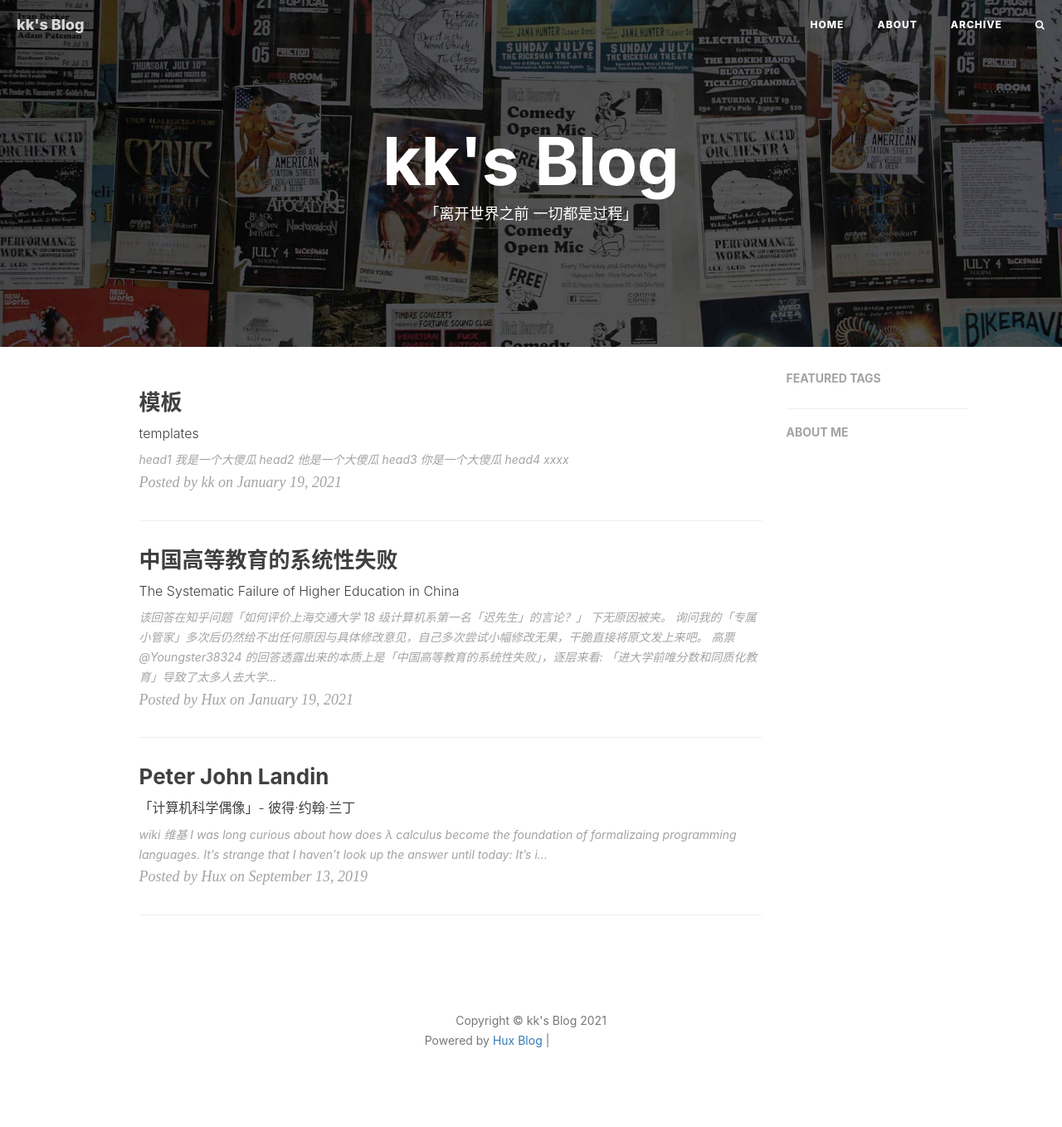
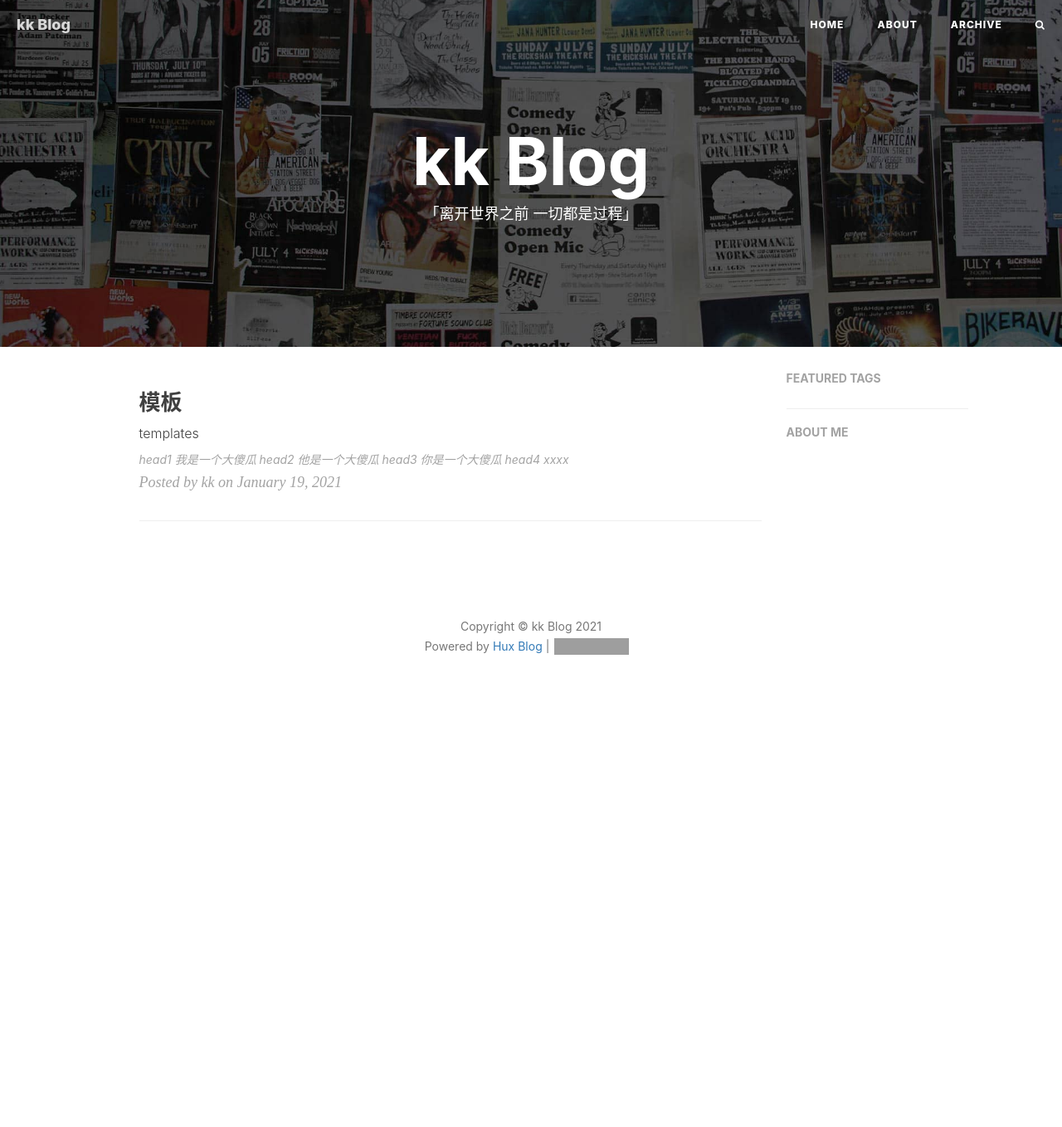
Before and after one commit to sjtukk/sjtukk.github.io, a Jekyll site: the page built from index.html, in a window 1280 px wide. Shown: the whole page at 83% size. Built offline with Jekyll 4.4.1, drawn with Linux system fonts in a browser that asks for light colours; nearby versions of some CDN libraries; the list of posts is cut into pages by our own code; comment, search, counter and statistics services are not loaded; after the commit the page ends 900 px from its top, so only the background shows below that; part of the change alters nothing that is shown; grey boxes are pictures that could not be loaded.

Commit message:
更新模板

```diff
--- a/_config.yml
+++ b/_config.yml
@@ -1,9 +1,9 @@
 # Site settings
-title: kk's Blog
-SEOTitle: kk's Blog
+title: kk Blog
+SEOTitle: Blog
 header-img: img/home-bg.jpg
 email: 976911453@qq.com
-description: "关于程序与设计、黑客与画家 | 黄玄，Web & Mobile Lover，Software Engineer，UX Designer | 这里是 @Hux黄玄 的个人博客，与你一起发现更大的世界。"
+description: "我的博客"
 keyword: "java, c++"
 url: "https://kk.github.io"              # your host, for absolute URL
 baseurl: ""                             # for example, '/blog' if your blog hosted on 'host/blog'
@@ -71,8 +71,8 @@ kramdown:
 # ba_track_id: [your track id]
 
 # Google Analytics
-ga_track_id: 'UA-49627206-1'            # Format: UA-xxxxxx-xx
-ga_domain: huangxuan.me
+# ga_track_id: 'UA-49627206-1'            # Format: UA-xxxxxx-xx
+# ga_domain: huangxuan.me
 
 
 
--- a/_posts/2021-01-19-the-systematic-failure-of-higher-education-in-china.md
+++ /dev/null
@@ -1,31 +0,0 @@
----
-layout:     post
-title:      "中国高等教育的系统性失败"
-subtitle:   "The Systematic Failure of Higher Education in China"
-date:       2021-01-19 12:00:00
-author:     "Hux"
-catalog: false
-header-style: text
-tags:
-  - 被夹
----
-
-> 该回答在知乎问题[「如何评价上海交通大学 18 级计算机系第一名「迟先生」的言论？」](https://www.zhihu.com/question/439622084/answer/1685314467) 下无原因被夹。
-> 询问我的「专属小管家」多次后仍然给不出任何原因与具体修改意见，自己多次尝试小幅修改无果，干脆直接将原文发上来吧。
-
-
-高票 [@Youngster38324 的回答](https://www.zhihu.com/question/439622084/answer/1681505518)透露出来的本质上是「**中国高等教育的系统性失败**」，逐层来看:
-
-1. 「**进大学前唯分数和同质化教育**」导致了太多人去大学后根本不知道自己要干嘛，很多人专业根本就不是自己选的更不要说知道自己有没有兴趣了，即便是很多高分考生也路径依赖地以为继续努力填鸭就能成功，没有意识到高考后的人生已经换赛道了。这里对比美国高中生的 AP（Advanced Placement）预科制度以及整体社会鼓励向自我发展看而不是向钱看的风气。
-
-2. 「**进大学后专业制度没有容错性**」，即便已经发现自己不喜欢被录取专业了也没有办法，因为转专业制度毫无人性（通常要求你先要在你已经不喜欢了的本专业内卷到班级前多少名）。对比美国本科，专业可以 undecided（先上课再决定专业，比如经典的哈佛 CS50，你上下来感兴趣了再去选 CS）；学位本身只是某个学科下课程学分累计的自然结果，因此可以灵活的转专业与多学位；班级这种促进内卷的概念被弱化，强调跟自己比关注个人的成长，学生自己控制上几年课，念几个学位，中间休学一下都没关系。
-
-3. 前两步的结果就是导致大学为了毕业率把「**评判标准搞成了大锅饭平均主义**」，为了能够每年顺利向社会输送一批（80% 将来都不会从事本专业）的人才，打分根据每年学生情况动态规划自适应，把大学搞成了「严进宽出」。相反美国的大学教育强调「宽进严出」，无论你底子如何，无论重修几次，你只要通过了某个（相对稳定的）客观标准就是合格，为了保证该制度的机械性运作，辅以严格的日常作业计分，对「作弊」零容忍（自动化判重，发现一次重修两次退学）。
-
-4. 平均主义进一步导致「**课程设置没有灵活性无法自定义**」，老师不但要照顾及格率还有一颗圣母心希望那些对专业没什么兴趣的人能好歹学到点东西，同时又真心欣赏且想要给予好学的尖子生资源，最后即便绞尽脑汁了也还是只能弄出个在差生里下限高在尖子生里上限低的课程安排两面不当人 —— 尖子生觉得课程要求太低不能激发自己的潜力喂不饱（常见于私下要求加难度或者去无学分旁听），摸鱼的觉得老师影响了我的快乐学习（常见于课堂上一布置作业下面就叫苦连天）该挂还是挂或者 60 分万岁。对比美国，学生的课程表可以自行安排，通常一个课会开多个班次照顾灵活性，学霸可以比别人多上任意节课，也可以跨专业选课或者减少课程增加实习或研究，而且难度自选只要你点过前置技能就行。
-
-有类似迟先生这样诉求的人很多，可是一个系统很难由系统内的个体改变，所以很多个体选择了做局部优化趋利避害陪玩成为既得利益者，或者全局优化更换自己所处的系统。
-
-只要所处系统里的大部分个体都已经默许了这个游戏规则，无论迟先生是「凡尔赛」还是「理想主义」，改变赛道规则就会被其他个体认为侵害到利益。小孩才分对错，成年人的屁股都是歪得，都是各取所需。
-
-**都是这个时代的缩影。**
--- a/_posts/cs_idols/2019-09-13-peter-john-landin.md
+++ /dev/null
@@ -1,32 +0,0 @@
----
-title: "Peter John Landin"
-subtitle: "「计算机科学偶像」- 彼得·约翰·兰丁"
-layout: post
-author: "Hux"
-header-style: text
-tags:
-  - CS Idols
----
-
-> - [wiki](https://en.wikipedia.org/wiki/Peter_Landin)
-> - [维基](https://zh.wikipedia.org/wiki/%E5%BD%BC%E5%BE%97%C2%B7%E5%85%B0%E4%B8%81)
-
-I was long curious about how does λ calculus become the foundation of formalizaing programming languages. It's strange that I haven't look up the answer until today: It's invented so early by Alonzo Church (whom I will write another post for) as an alternative mathematic foundation in 1930s and its relation with programming language was re-discoverred in 1960s.
-
-From the "Lambda calculus and programming languages" section of wikipedia page:
-
-> As pointed out by Peter Landin's 1965 paper "A Correspondence between ALGOL 60 and Church's Lambda-notation"
-
-I found this name quite familiar since I read his paper "The mechanical evaluation of expressions" before, in which he introduced the first abstract machine for functional programming language, namely [SECD machine](https://en.wikipedia.org/wiki/SECD_machine). This paper also define the term [Closure](https://en.wikipedia.org/wiki/Closure_(computer_programming)) which becomes a prevalent notion in computer programming nowadays.
-
-Besides of that, his contributions also include:
-
-- on ALGO definition
-- [ISWIM](https://en.wikipedia.org/wiki/ISWIM) programming language
-- [off-side rule](https://en.wikipedia.org/wiki/Off-side_rule), known as "indentation-based" syntax nowadays, popularized by Miranda, Haskell, Python, etc.
-- coin the term [syntactic sugar](https://en.wikipedia.org/wiki/Syntactic_sugar)
-
-He was much influenced by a study of McCarthy's LISP and taught [Tony Hoare](https://en.wikipedia.org/wiki/Tony_Hoare) ALGO with Peter Naur and Edsger W. Dijkstra. (Oh yes, definitely 4 more people to write).
-
-I have just download his old, influential paper "The next 700 programming languages".
-I am sure it will be an enjoyable read.
```
Also changed, not shown: img/favicon.ico.
